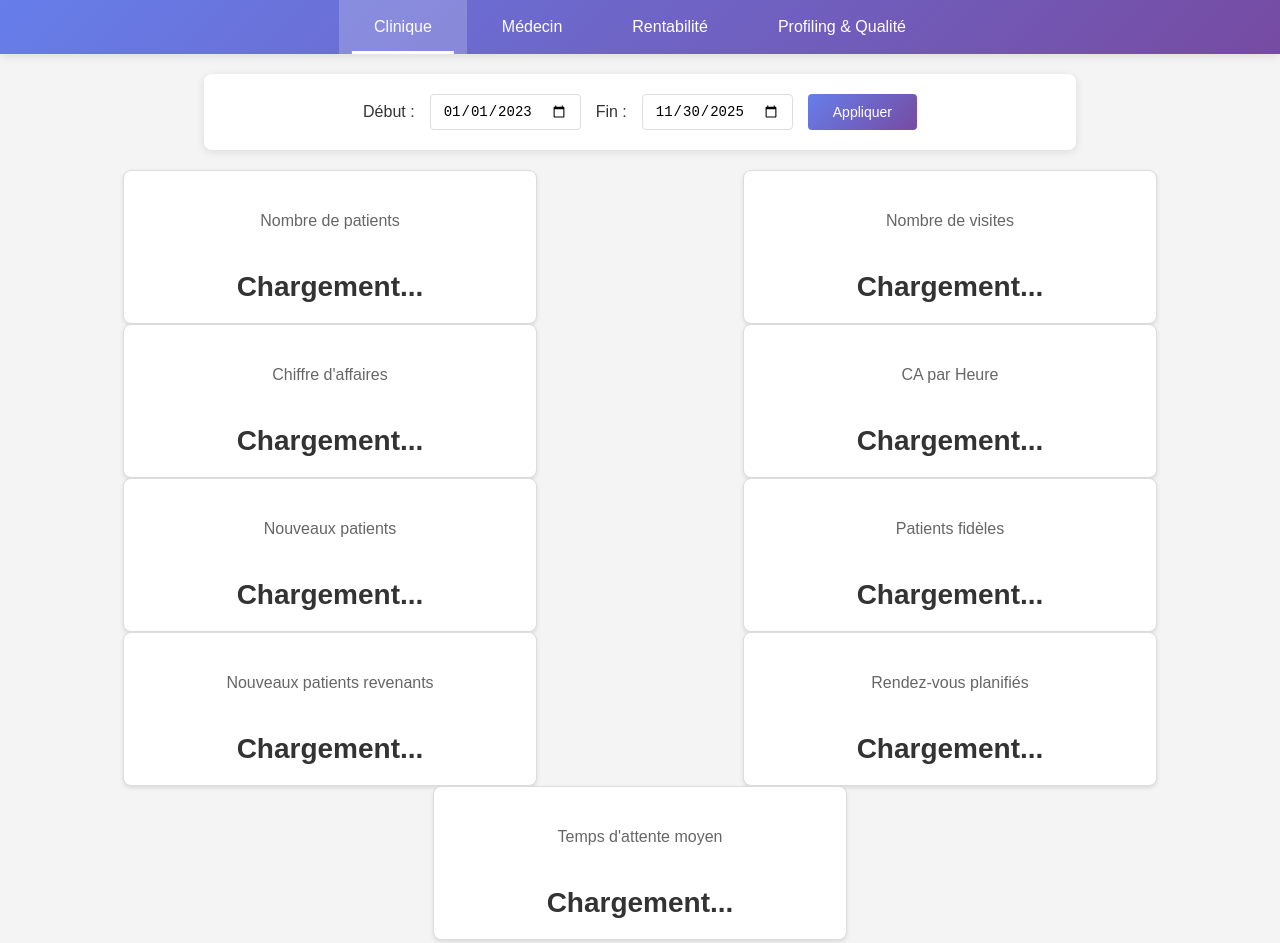
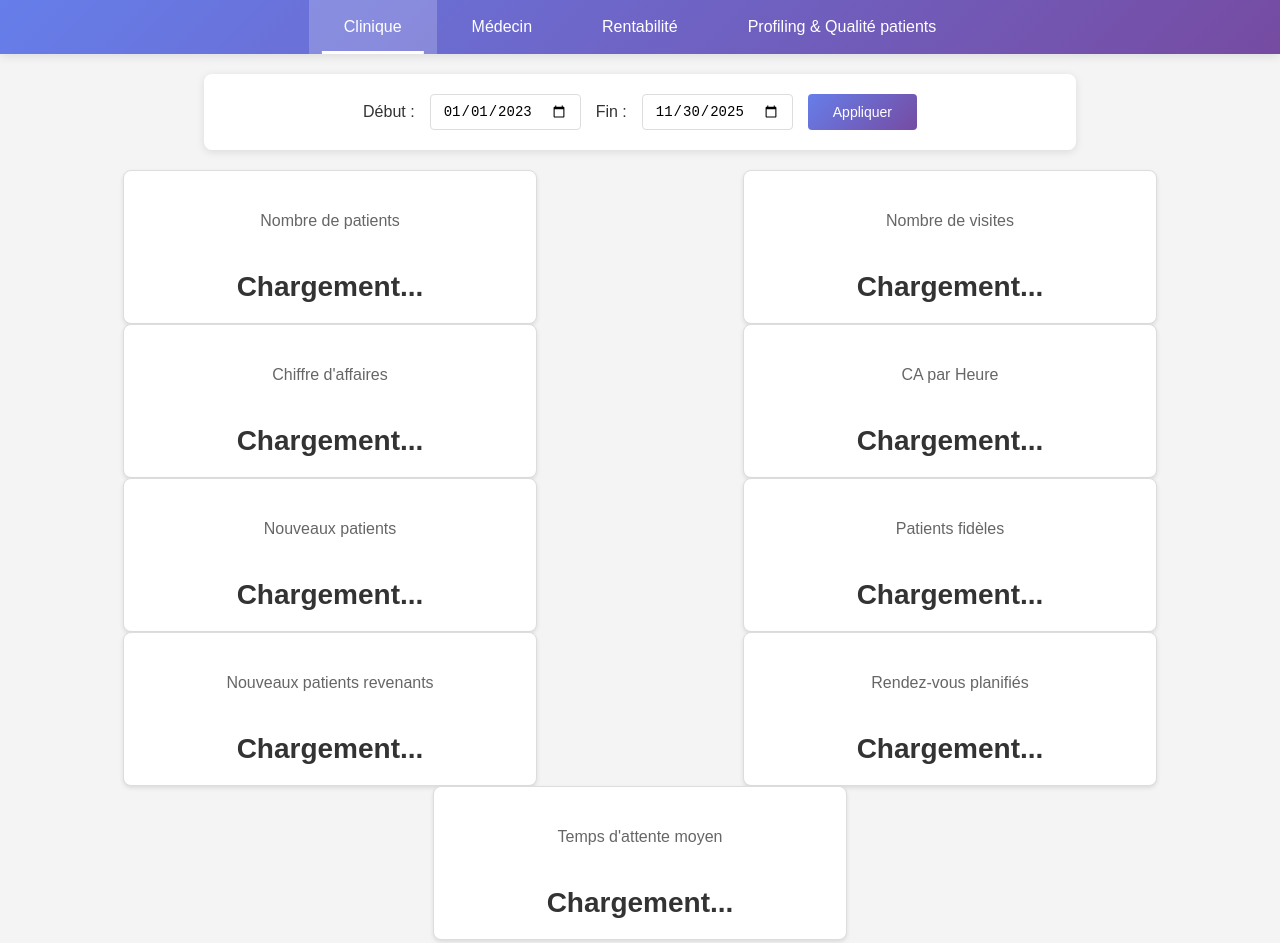
Before and after one commit to elliotfx/Andrea-Elliot-Justin-ValentinSAE, a website with bundled scripts: page public/index.html in a window 1280 px wide. Shown: the top 943 px of the page. Built offline with nearby package versions, Linux system fonts and the light colour scheme; sample sign-in values are in the browser's storage; files whose address does not match are found by name.

Commit message:
fix: edit name of the page on html

```diff
--- a/public/index.html
+++ b/public/index.html
@@ -15,7 +15,7 @@
             <li><a href="index.html" class="active">Clinique</a></li>
             <li><a href="doctorPerformance.html">Médecin</a></li>
             <li><a href="simulator.html">Rentabilité</a></li>
-            <li><a href="ProfilingAndQdd.html">Profiling & Qualité</a></li>
+            <li><a href="ProfilingAndQdd.html">Profiling & Qualité patients</a></li>
         </ul>
     </nav>
 
```
Also changed, not shown: public/ProfilingAndQdd.html (+1 -1 lines), public/doctorPerformance.html (+1 -1 lines), public/simulator.html (+1 -1 lines).
